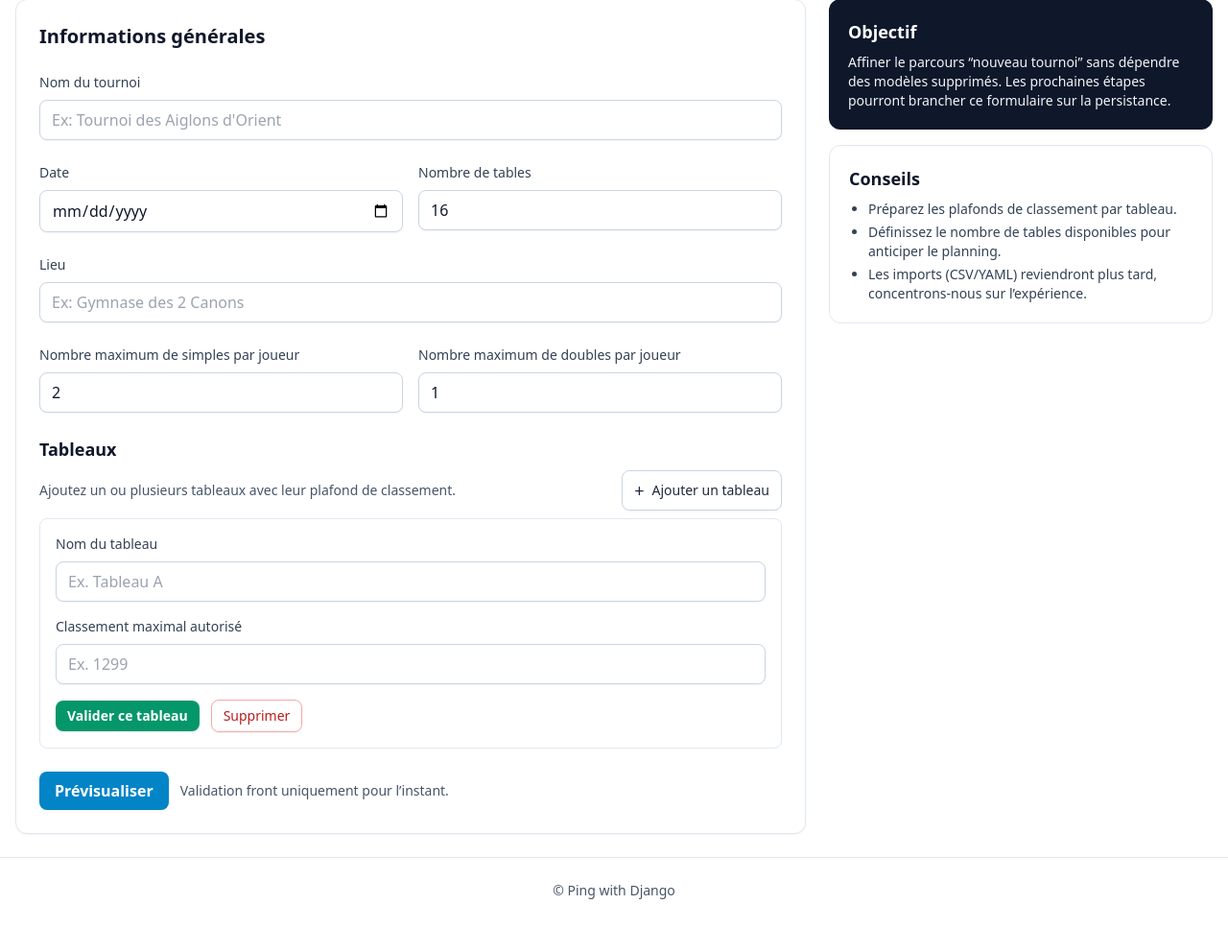
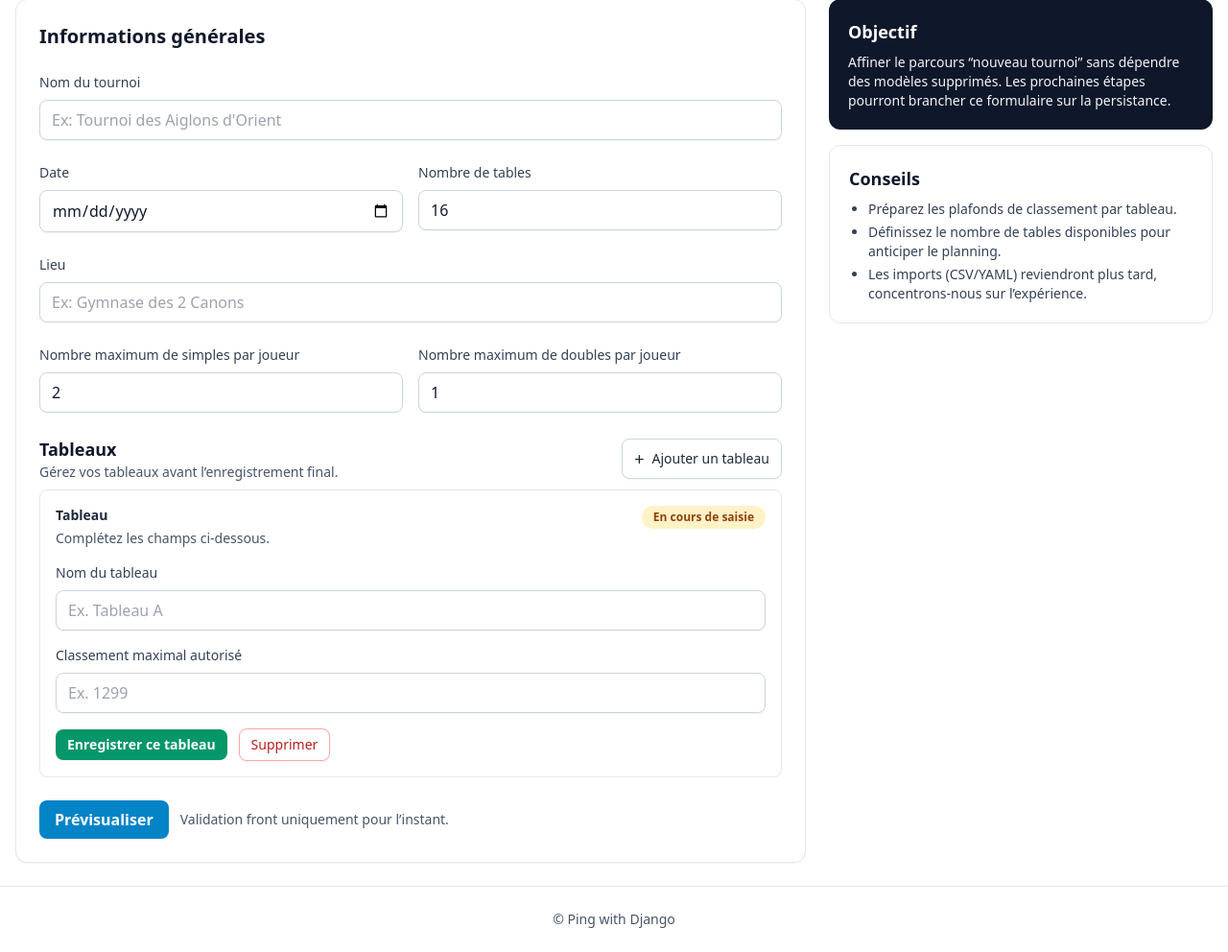
Before and after one commit to olivier6088/ping-tournoi-manager, a Django app: page /tournois/nouveau/ in a window 1280 px wide. Shown: the part 202-1194 px from the top of the page at 96% size. Before the commit the page ends 1139 px from the top, so only its background shows below. Run offline with Django 5.2, Linux system fonts and the light colour scheme; some libraries are stand-ins or nearby versions.

Commit message:
Add UI CRUD workflow for tournament tables

```diff
--- a/core/templates/core/create_tournament.html
+++ b/core/templates/core/create_tournament.html
@@ -56,9 +56,11 @@
       </div>
 
       <div class="space-y-2">
-        <h3 class="text-lg font-semibold text-slate-900 dark:text-white">Tableaux</h3>
         <div class="flex items-center justify-between gap-4">
-          <p class="text-sm text-slate-600 dark:text-slate-400">Ajoutez un ou plusieurs tableaux avec leur plafond de classement.</p>
+          <div>
+            <h3 class="text-lg font-semibold text-slate-900 dark:text-white">Tableaux</h3>
+            <p class="text-sm text-slate-600 dark:text-slate-400">Gérez vos tableaux avant l’enregistrement final.</p>
+          </div>
           <button type="button" data-action="add-table" class="inline-flex items-center gap-2 rounded-lg border border-slate-300 px-3 py-1.5 text-sm font-medium text-slate-800 shadow-sm hover:bg-slate-50 focus-visible:outline focus-visible:outline-2 focus-visible:outline-offset-2 focus-visible:outline-sky-500 dark:border-slate-600 dark:text-white dark:hover:bg-slate-700">
             <span class="text-lg" aria-hidden="true">+</span>
             Ajouter un tableau
@@ -68,6 +70,13 @@
         <div class="space-y-4" data-table-formset>
           {% for tableau_form in table_formset %}
             <div class="rounded-lg border border-slate-200 dark:border-slate-700 p-4 space-y-4" data-table-form>
+              <div class="flex items-start justify-between gap-4">
+                <div class="space-y-1">
+                  <p class="text-sm font-semibold text-slate-800 dark:text-slate-100">Tableau</p>
+                  <p class="text-sm text-slate-600 dark:text-slate-400" data-table-summary>Complétez les champs ci-dessous.</p>
+                </div>
+                <span class="inline-flex items-center rounded-full px-3 py-1 text-xs font-semibold bg-amber-100 text-amber-800 dark:bg-amber-900/40 dark:text-amber-200" data-table-status>En cours de saisie</span>
+              </div>
               <div class="space-y-2">
                 <label for="{{ tableau_form.nom.id_for_label }}" class="block text-sm font-medium text-slate-700 dark:text-slate-200">{{ tableau_form.nom.label }}</label>
                 {{ tableau_form.nom }}
@@ -79,8 +88,11 @@
                 {% if tableau_form.classement_max.errors %}<p class="text-sm text-red-600">{{ tableau_form.classement_max.errors|join:", " }}</p>{% endif %}
               </div>
               <div class="flex flex-wrap items-center gap-3">
-                <button type="button" class="inline-flex items-center gap-2 rounded-lg bg-emerald-600 px-3 py-1.5 text-sm font-semibold text-white shadow-sm hover:bg-emerald-500 focus-visible:outline focus-visible:outline-2 focus-visible:outline-offset-2 focus-visible:outline-emerald-400" data-action="validate-table">
-                  Valider ce tableau
+                <button type="button" class="inline-flex items-center gap-2 rounded-lg bg-emerald-600 px-3 py-1.5 text-sm font-semibold text-white shadow-sm hover:bg-emerald-500 focus-visible:outline focus-visible:outline-2 focus-visible:outline-offset-2 focus-visible:outline-emerald-400" data-action="save-table">
+                  Enregistrer ce tableau
+                </button>
+                <button type="button" class="inline-flex items-center gap-2 rounded-lg border border-slate-300 px-3 py-1.5 text-sm font-medium text-slate-800 shadow-sm hover:bg-slate-50 focus-visible:outline focus-visible:outline-2 focus-visible:outline-offset-2 focus-visible:outline-sky-500 dark:border-slate-600 dark:text-white dark:hover:bg-slate-700 hidden" data-action="edit-table">
+                  Modifier
                 </button>
                 <button type="button" class="inline-flex items-center gap-2 rounded-lg border border-red-300 px-3 py-1.5 text-sm font-medium text-red-700 shadow-sm hover:bg-red-50 focus-visible:outline focus-visible:outline-2 focus-visible:outline-offset-2 focus-visible:outline-red-400 dark:border-red-700 dark:text-red-200 dark:hover:bg-red-900/30" data-action="remove-table">
                   Supprimer
@@ -91,6 +103,13 @@
         </div>
         <template id="empty-table-form-template">
           <div class="rounded-lg border border-slate-200 dark:border-slate-700 p-4 space-y-4" data-table-form>
+            <div class="flex items-start justify-between gap-4">
+              <div class="space-y-1">
+                <p class="text-sm font-semibold text-slate-800 dark:text-slate-100">Tableau</p>
+                <p class="text-sm text-slate-600 dark:text-slate-400" data-table-summary>Complétez les champs ci-dessous.</p>
+              </div>
+              <span class="inline-flex items-center rounded-full px-3 py-1 text-xs font-semibold bg-amber-100 text-amber-800 dark:bg-amber-900/40 dark:text-amber-200" data-table-status>En cours de saisie</span>
+            </div>
             <div class="space-y-2">
               <label for="{{ table_formset.empty_form.nom.id_for_label }}" class="block text-sm font-medium text-slate-700 dark:text-slate-200">{{ table_formset.empty_form.nom.label }}</label>
               {{ table_formset.empty_form.nom }}
@@ -100,8 +119,11 @@
               {{ table_formset.empty_form.classement_max }}
             </div>
             <div class="flex flex-wrap items-center gap-3">
-              <button type="button" class="inline-flex items-center gap-2 rounded-lg bg-emerald-600 px-3 py-1.5 text-sm font-semibold text-white shadow-sm hover:bg-emerald-500 focus-visible:outline focus-visible:outline-2 focus-visible:outline-offset-2 focus-visible:outline-emerald-400" data-action="validate-table">
-                Valider ce tableau
+              <button type="button" class="inline-flex items-center gap-2 rounded-lg bg-emerald-600 px-3 py-1.5 text-sm font-semibold text-white shadow-sm hover:bg-emerald-500 focus-visible:outline focus-visible:outline-2 focus-visible:outline-offset-2 focus-visible:outline-emerald-400" data-action="save-table">
+                Enregistrer ce tableau
+              </button>
+              <button type="button" class="inline-flex items-center gap-2 rounded-lg border border-slate-300 px-3 py-1.5 text-sm font-medium text-slate-800 shadow-sm hover:bg-slate-50 focus-visible:outline focus-visible:outline-2 focus-visible:outline-offset-2 focus-visible:outline-sky-500 dark:border-slate-600 dark:text-white dark:hover:bg-slate-700 hidden" data-action="edit-table">
+                Modifier
               </button>
               <button type="button" class="inline-flex items-center gap-2 rounded-lg border border-red-300 px-3 py-1.5 text-sm font-medium text-red-700 shadow-sm hover:bg-red-50 focus-visible:outline focus-visible:outline-2 focus-visible:outline-offset-2 focus-visible:outline-red-400 dark:border-red-700 dark:text-red-200 dark:hover:bg-red-900/30" data-action="remove-table">
                 Supprimer
@@ -220,10 +242,50 @@
       return true;
     };
 
+    const updateBlockSummary = (block) => {
+      const nameInput = block.querySelector('[name$="-nom"]');
+      const rankingInput = block.querySelector('[name$="-classement_max"]');
+      const summaryEl = block.querySelector('[data-table-summary]');
+      const statusEl = block.querySelector('[data-table-status]');
+      const saveButton = block.querySelector('[data-action="save-table"]');
+      const editButton = block.querySelector('[data-action="edit-table"]');
+
+      if (!nameInput || !rankingInput || !summaryEl || !statusEl || !saveButton || !editButton) {
+        return;
+      }
+
+      const hasContent = Boolean(nameInput.value || rankingInput.value);
+
+      if (block.dataset.state === 'saved' && hasContent) {
+        summaryEl.textContent = `${nameInput.value || 'Tableau'} — classement max ${rankingInput.value || 'à définir'}`;
+        statusEl.textContent = 'Enregistré';
+        statusEl.className = 'inline-flex items-center rounded-full px-3 py-1 text-xs font-semibold bg-emerald-100 text-emerald-800 dark:bg-emerald-900/40 dark:text-emerald-100';
+        saveButton.classList.add('hidden');
+        editButton.classList.remove('hidden');
+        nameInput.readOnly = true;
+        rankingInput.readOnly = true;
+        nameInput.classList.add('bg-slate-50', 'dark:bg-slate-900/50');
+        rankingInput.classList.add('bg-slate-50', 'dark:bg-slate-900/50');
+      } else {
+        summaryEl.textContent = 'Complétez les champs ci-dessous.';
+        statusEl.textContent = 'En cours de saisie';
+        statusEl.className = 'inline-flex items-center rounded-full px-3 py-1 text-xs font-semibold bg-amber-100 text-amber-800 dark:bg-amber-900/40 dark:text-amber-200';
+        saveButton.classList.remove('hidden');
+        saveButton.textContent = hasContent ? 'Mettre à jour' : 'Enregistrer ce tableau';
+        editButton.classList.add('hidden');
+        nameInput.readOnly = false;
+        rankingInput.readOnly = false;
+        nameInput.classList.remove('bg-slate-50', 'dark:bg-slate-900/50');
+        rankingInput.classList.remove('bg-slate-50', 'dark:bg-slate-900/50');
+      }
+    };
+
     addButton.addEventListener('click', () => {
       const clone = template.content.cloneNode(true);
       formsetContainer.appendChild(clone);
       updateFormIndices();
+      const newBlock = formsetContainer.querySelector('[data-table-form]:last-of-type');
+      updateBlockSummary(newBlock);
     });
 
     formsetContainer.addEventListener('click', (event) => {
@@ -242,12 +304,21 @@
         updateFormIndices();
       }
 
-      if (action.dataset.action === 'validate-table') {
-        validateTableBlock(block);
+      if (action.dataset.action === 'save-table') {
+        if (validateTableBlock(block)) {
+          block.dataset.state = 'saved';
+          updateBlockSummary(block);
+        }
+      }
+
+      if (action.dataset.action === 'edit-table') {
+        block.dataset.state = 'draft';
+        updateBlockSummary(block);
       }
     });
 
     updateFormIndices();
+    formsetContainer.querySelectorAll('[data-table-form]').forEach(updateBlockSummary);
   });
 </script>
 
```
